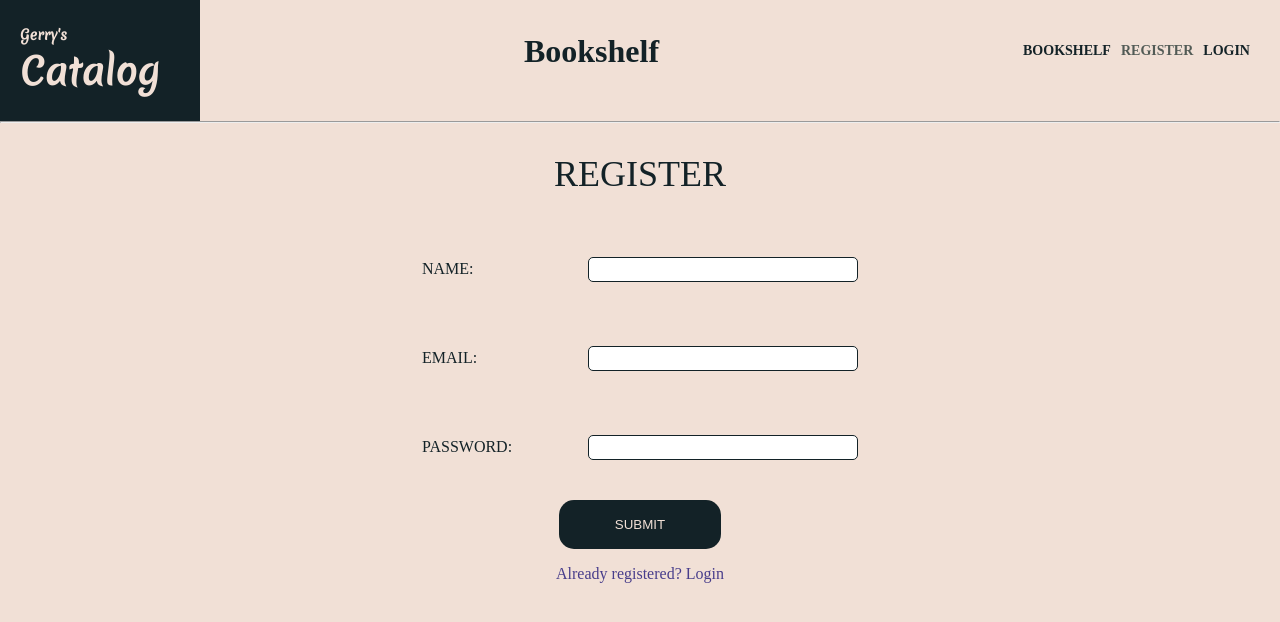
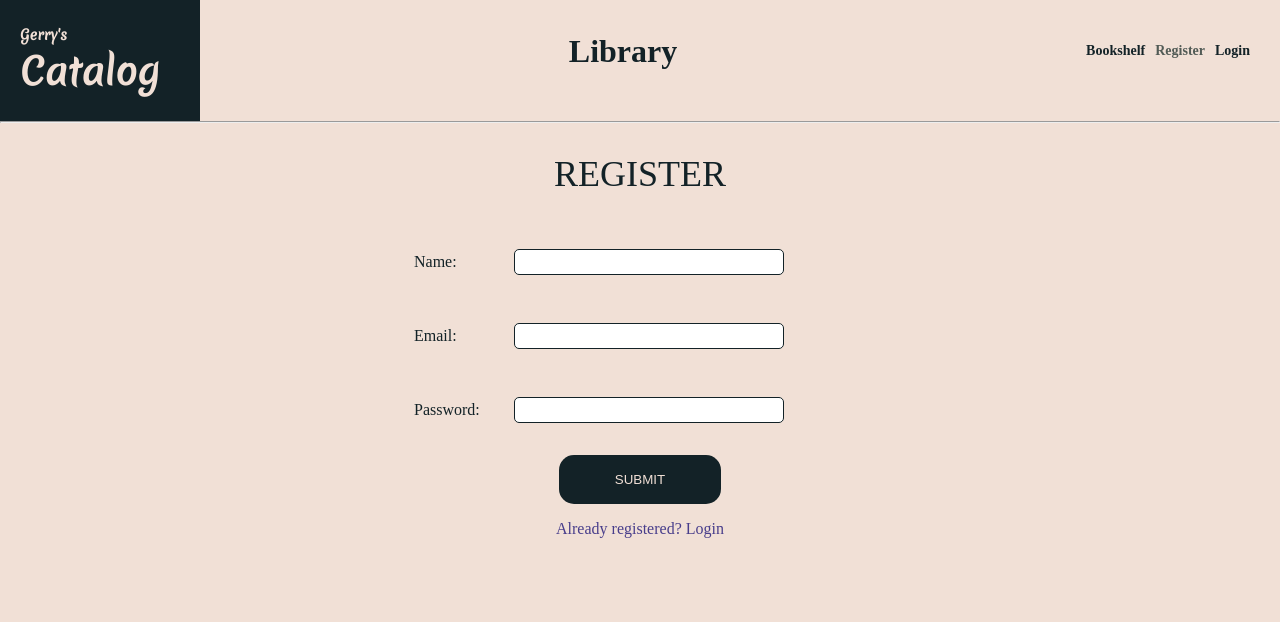
Before and after one commit to Gerald-97/BookCatalog-front, a Vue app: page /#/sign-in in a window 1280 px wide. Shown: the top 622 px of the page. Built offline with nearby package versions, Linux system fonts and the light colour scheme.

Commit message:
corrected the form and font styling

```diff
--- a/src/components/GalleryCard.vue
+++ b/src/components/GalleryCard.vue
@@ -37,6 +37,7 @@ export default {
     margin: 15px;
     -webkit-box-shadow: 0px 0px 15px 6px #132227;
     box-shadow: 0px 0px 10px 2px #132227;
+    transition-duration: 0.1s;
 }
 .book-card:hover {
     -webkit-box-shadow: 0px 0px 13px 5px #132227;
--- a/src/components/NavBar.vue
+++ b/src/components/NavBar.vue
@@ -7,21 +7,19 @@
                     <h1>Catalog</h1>
                 </div>
             </div>
-            <h1> Bookshelf
-                <!-- {{pageName}} -->
-            </h1>
+            <h1> Library </h1>
             <div class="body">
                 <div id="nav">
                     <div class="nav__links">
                         <div class="nav__link__item">
-                            <router-link to="/bookshelf">BOOKSHELF</router-link>
+                            <router-link to="/bookshelf">Bookshelf</router-link>
                         </div>
                         <ul class="nav__links" v-if="!isLoggedIn">
                             <li class="nav__link__item">
-                                <router-link to="/sign-in">REGISTER</router-link>
+                                <router-link to="/sign-in">Register</router-link>
                             </li>
                             <li class="nav__link__item">
-                                <router-link to="/login">LOGIN</router-link>
+                                <router-link to="/login">Login</router-link>
                             </li>
                         </ul>
                         <button class="btn-logout nav__link__item" @click="logout" v-else>LOGOUT</button>
@@ -100,6 +98,7 @@ export default {
     background-color: #132227;
     color: #F1E0D6;
     border-radius: 15px;
+    transition-duration: 0.1s;
 }
 .btn-logout:hover{
     cursor: pointer;
--- a/src/views/CreateBook.vue
+++ b/src/views/CreateBook.vue
@@ -18,7 +18,7 @@
                 <label for="published">Published: </label>
                 <input type="Number" name="published" id="" v-model="addBook.published">
             </div>
-            <div class="form__item">
+            <div class="form__item form__item--align_top">
                 <label for="description">Description: </label>
                 <textarea type="text" name="description" id="" v-model="addBook.description"></textarea>
             </div>
@@ -28,7 +28,7 @@
 </template>
 
 <script>
-// import { response } from 'express'
+
 export default {
     name: 'CreateBook',
     data() {
@@ -44,7 +44,6 @@ export default {
     },
     methods: {
         createBook() {
-            console.log(this.addBook);
             this.$http.post('https://gerald-book-catalog.herokuapp.com/bookshelf/add', this.addBook)
             .then(response => {
                 console.log(response)
@@ -55,13 +54,11 @@ export default {
                     published: '',
                     description: ''
                 }
-                console.log('Added');
             })
             .catch(error => {
                 alert(error.response.message);
             })
             .finally(() => {
-                console.log('Fetching');
                 this.$router.push({name: 'Gallery'})
             })
         }
@@ -73,6 +70,7 @@ export default {
     margin-top: 5px;
     text-align: center;
     color: #132227;
+    margin-bottom: 2rem;
 }
 .book__form h2 {
     font-style: normal;
@@ -86,14 +84,19 @@ export default {
     width: 500px;
 }
 .form__item {
+    width: 320px;
     display: flex;
-  padding: 2rem;
+    padding: 1.5rem;
     justify-content: space-between;
     align-items: center;
     text-align: center;
 }
+.form__item--align_top {
+    align-items: initial;
+}
 .form__item input{
-  width: 20vw;
+    padding: 12px 12px;
+    width: 220px;
     height: 25px;
     background: #FFFFFF;
     border: 0.5px solid #132227;
@@ -101,7 +104,8 @@ export default {
     border-radius: 5px;
 }
 .form__item textarea {
-    width: 20vw;
+    padding: 5px 12px;
+    width: 220px;
     height: 200px;
     background: #FFFFFF;
     border: 0.5px solid #132227;
@@ -115,8 +119,12 @@ export default {
     background-color: #132227;
     color: #F1E0D6;
     border-radius: 15px;
+    transition-duration: 0.1s;
 }
 .btn-submit:hover{
+    background-color: #b3babb;
+    color: #0f1011;
     cursor: pointer;
+    font-weight: bold;
 }
 </style>
--- a/src/views/EditBook.vue
+++ b/src/views/EditBook.vue
@@ -4,11 +4,11 @@
         <form action="" class="book__form" @submit.prevent="newBook">
             <div class="form__item">
                 <label for="name">Title: </label>
-                <input type="name" name="name" id="" v-model="editBook.title">
+                <input type="text" name="name" id="" v-model="editBook.title">
             </div>
             <div class="form__item">
                 <label for="name">Author: </label>
-                <input type="name" name="name" id="" v-model="editBook.author">
+                <input type="text" name="name" id="" v-model="editBook.author">
             </div>
             <div class="form__item">
                 <label for="imageUrl">Image: </label>
@@ -18,7 +18,7 @@
                 <label for="published">Published: </label>
                 <input type="Number" name="published" id="" v-model="editBook.published">
             </div>
-            <div class="form__item">
+            <div class="form__item form__item--align_top">
                 <label for="description">Description: </label>
                 <textarea type="text" name="description" id="" v-model="editBook.description"></textarea>
             </div>
@@ -45,17 +45,15 @@ export default {
         this.$http.get(`https://gerald-book-catalog.herokuapp.com/bookshelf/${this.$route.params.id}`)
         .then(response => {
             this.editBook = response.data.data
-            console.log(response)
         })
         .catch(error => {
-            console.log(error.response)
+            console.log(error)
         })
     },
     methods: {
         newBook() {
             this.$http.put(`https://gerald-book-catalog.herokuapp.com/bookshelf/${this.$route.params.id}`, this.editBook)
             .then(response => {
-                console.log(response)
                 this.editBook = {
                     title: '',
                     author: '',
@@ -63,7 +61,7 @@ export default {
                     published: '',
                     description: ''
                 }
-                console.log('Edited');
+                console.log(response)
             })
             .catch(error => {
                 alert(error.response.message)
@@ -81,6 +79,7 @@ export default {
     margin-top: 5px;
     text-align: center;
     color: #132227;
+    margin-bottom: 2rem;
 }
 .book__form{
     margin: auto;
@@ -95,13 +94,18 @@ export default {
 }
 .form__item {
     display: flex;
-    padding: 2rem;
+    width: 320px;
+    padding: 1.5rem;
     justify-content: space-between;
     align-items: center;
     text-align: center;
 }
+.form__item--align_top {
+    align-items: initial;
+}
 .form__item input{
-    width: 20vw;
+    padding: 12px 12px;
+    width: 220px;
     height: 25px;
     background: #FFFFFF;
     border: 0.5px solid #132227;
@@ -109,7 +113,8 @@ export default {
     border-radius: 5px;
 }
 .form__item textarea {
-    width: 20vw;
+    padding: 5px 12px;
+    width: 220px;
     height: 200px;
     background: #FFFFFF;
     border: 0.5px solid #132227;
@@ -123,6 +128,7 @@ export default {
     background-color: #132227;
     color: #F1E0D6;
     border-radius: 15px;
+    transition-duration: 0.1s;
 }
 .btn-submit:hover{
     background-color: #b3babb;
--- a/src/views/Home.vue
+++ b/src/views/Home.vue
@@ -1,6 +1,6 @@
 <template>
   <div class="home">
-    <h1>Welcome to Reader's Land</h1>
+    <h2>Welcome to Reader's Land</h2>
     <div class="img__wrapper">
       <img src="@/assets/Books.jpeg" alt="Books">
     </div>
@@ -35,6 +35,8 @@ export default {
   color: #F1E0D6;
   border-radius: 12px;
   font-size: 16px;
+  font-family: 'Merienda', 'Roboto', sans-serif;
+  transition-duration: 0.1s;
 }
 .btn-enter:hover{
   cursor: pointer;
--- a/src/views/Login.vue
+++ b/src/views/Login.vue
@@ -7,11 +7,11 @@
       </p>
       <form action="" class="signup__form" @submit.prevent="adminLogin">
         <div class="form__item">
-          <label for="email">EMAIL: </label>
+          <label for="email">Email: </label>
           <input type="email" name="email" id="" v-model="email">
         </div>
         <div class="form__item">
-          <label for="password">PASSWORD: </label>
+          <label for="password">Password: </label>
           <input type="password" name="password" id="" v-model="password">
       </div>
       <button type="submit" class="btn-submit">SUBMIT</button> <br>
@@ -73,14 +73,16 @@ export default {
   width: 500px;
 }
 .form__item {
+  width: 370px;
   display: flex;
-  padding: 2rem;
+  padding: 1.5rem;
   justify-content: space-between;
   align-items: center;
   text-align: center;
 }
 .alert__message {
   color: red;
+  margin: 0;
 }
 .alt-login {
   text-decoration: none;
@@ -91,6 +93,7 @@ export default {
 }
 .form__item input{
   width: 270px;
+  padding: 12px 12px;
   height: 25px;
   background: #FFFFFF;
   border: 0.5px solid #132227;
@@ -105,6 +108,7 @@ export default {
   background-color: #132227;
   color: #F1E0D6;
   border-radius: 15px;
+  transition-duration: 0.1s;
 }
 .btn-submit:hover{
   background-color: #b3babb;
--- a/src/views/SignIn.vue
+++ b/src/views/SignIn.vue
@@ -6,16 +6,19 @@
     </p>
     <form class="signup__form" @submit.prevent="adminSubmit">
       <div class="form__item">
-          <label for="name">NAME: </label>
+          <label for="name">Name: </label>
           <input type="text" name="name" id="" v-model="name">
       </div>
       <div class="form__item">
-          <label for="email">EMAIL: </label>
+          <label for="email">Email: </label>
           <input type="email" name="email" id="" v-model="email">
       </div>
       <div class="form__item">
-          <label for="password">PASSWORD: </label>
+          <label for="password">Password: </label>
           <input type="password" name="password" id="" v-model="password">
+          <!-- <p class="alert__message" v-if="!passLength">
+            Your password must be more than 7 characters
+          </p> -->
       </div>
       <button type="submit" class="btn-submit">SUBMIT</button> <br>
       <router-link to="/login" class="alt-login">Already registered? Login</router-link>
@@ -42,10 +45,10 @@ export default {
   methods: {
     ...mapActions(['submitAdmin']),
     adminSubmit() {
-      this.submitAdmin({
-        name: this.name,
-        email: this.email,
-        password: this.password
+        this.submitAdmin({
+          name: this.name,
+          email: this.email,
+          password: this.password
       })
     }
   },
@@ -79,24 +82,27 @@ export default {
   width: 500px;
 }
 .form__item {
+  width: 370px;
   display: flex;
-  padding: 2rem;
+  padding: 1.5rem;
   justify-content: space-between;
   align-items: center;
   text-align: center;
 }
 .alert__message {
   color: red;
+  margin: 0;
 }
 .alt-login {
   text-decoration: none;
-  color:  darkslateblue;
+  color:  #483d8b;
 }
 .alt-login:hover {
   color: darkblue;
 }
 .form__item input{
   width: 270px;
+  padding: 12px 12px;
   height: 25px;
   background: #FFFFFF;
   border: 0.5px solid #132227;
@@ -111,6 +117,7 @@ export default {
   background-color: #132227;
   color: #F1E0D6;
   border-radius: 15px;
+  transition-duration: 0.1s;
 }
 .btn-submit:hover{
   background-color: #b3babb;
```
Also changed, not shown: src/store/index.js (+1 -9 lines), src/views/Gallery.vue (+3 -9 lines), src/views/ViewBook.vue (+7 -11 lines), .browserslistrc (added), .eslintrc.js (added), 1 other file (tests, documents, lock files or other folders). Lines whose indentation alone changed are shown as unchanged.
